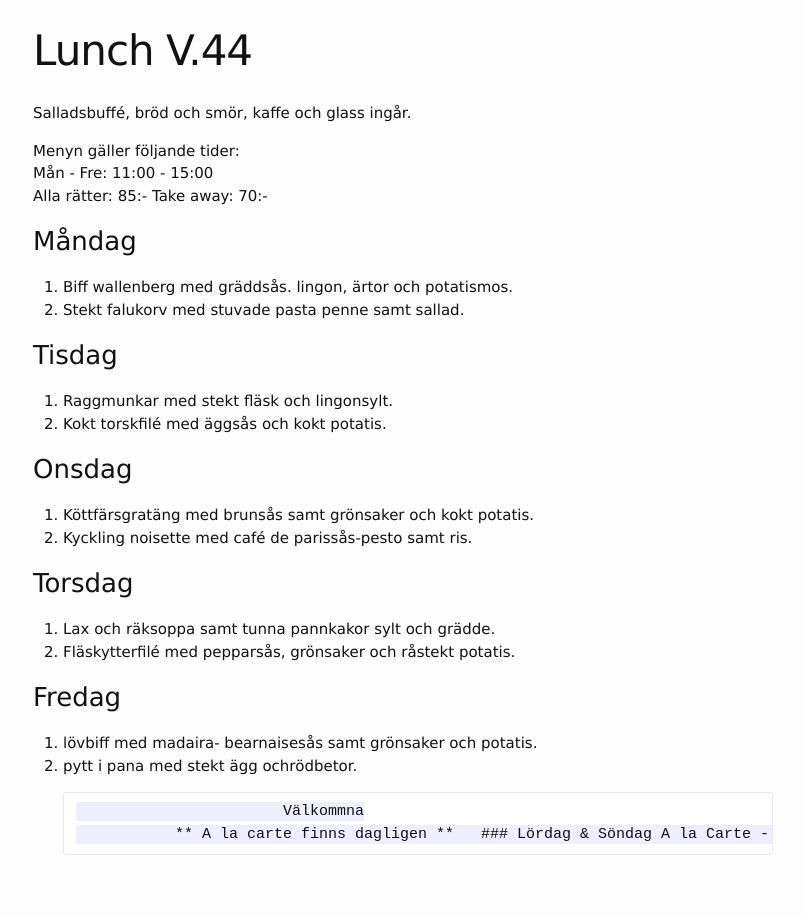
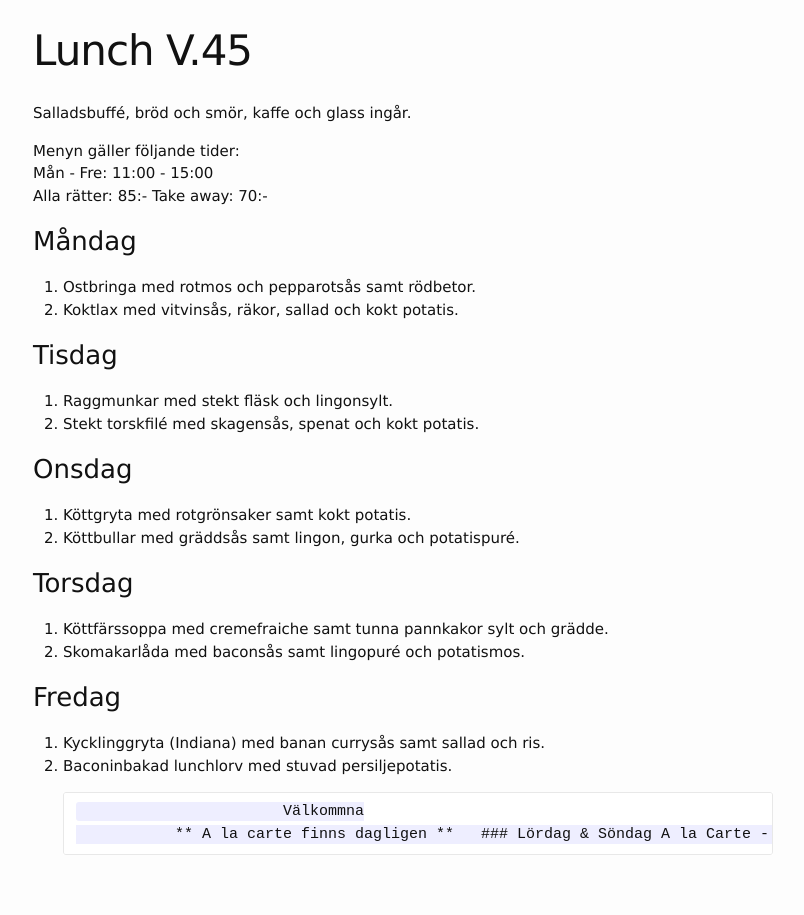
Before and after one commit to FarInn62/farinn62.github.io, a Jekyll site: the page built from lunch.md, in a window 1280 px wide. Shown: the whole page, without its empty margins (237-1041 px from the left). Built offline with Jekyll 4.4.1, drawn with Linux system fonts in a browser that asks for light colours.

Commit message:
Update lunch.md

```diff
--- a/lunch.md
+++ b/lunch.md
@@ -1,6 +1,6 @@
 ---
 layout: foodmenu
-title: Lunch V.44
+title: Lunch V.45
 permalink: /lunch/
 published: true
 ---
@@ -11,24 +11,24 @@ Mån - Fre: 11:00 - 15:00
 Alla rätter: 85:- Take away: 70:-
 
 ### Måndag
-1. Biff wallenberg med gräddsås. lingon, ärtor och potatismos.
-2. Stekt falukorv med stuvade pasta penne samt sallad.
+1. Ostbringa med rotmos och pepparotsås samt rödbetor.
+2. Koktlax med vitvinsås, räkor, sallad och kokt potatis.
 
 ### Tisdag
 1. Raggmunkar med stekt fläsk och lingonsylt.
-2. Kokt torskfilé med äggsås och kokt potatis.
+2. Stekt torskfilé med skagensås, spenat och kokt potatis.
 
 ### Onsdag
-1. Köttfärsgratäng med brunsås samt grönsaker och kokt potatis.
-2. Kyckling noisette med café de parissås-pesto samt ris.
+1. Köttgryta med rotgrönsaker samt kokt potatis.
+2. Köttbullar med gräddsås samt lingon, gurka och potatispuré.
 
 ### Torsdag
-1. Lax och räksoppa samt tunna pannkakor sylt och grädde.
-2. Fläskytterfilé med pepparsås, grönsaker och råstekt potatis.
+1. Köttfärssoppa med cremefraiche samt tunna pannkakor sylt och grädde.
+2. Skomakarlåda med baconsås samt lingopuré och potatismos.
 
 ### Fredag
-1. lövbiff med madaira- bearnaisesås samt grönsaker och potatis.
-2. pytt i pana med stekt ägg ochrödbetor.
+1. Kycklinggryta (Indiana) med banan currysås samt sallad och ris.
+2. Baconinbakad lunchlorv med stuvad persiljepotatis.
 
                               Välkommna
                   ** A la carte finns dagligen **
```
